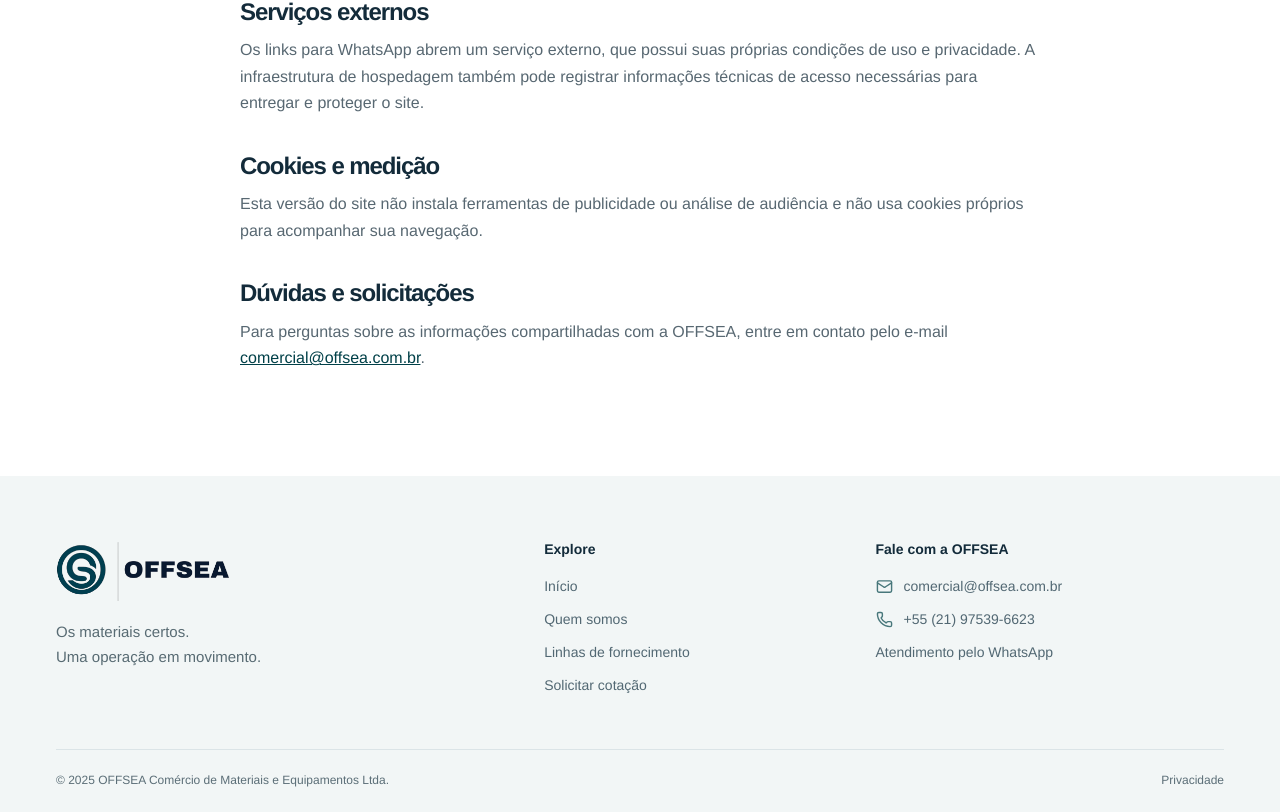
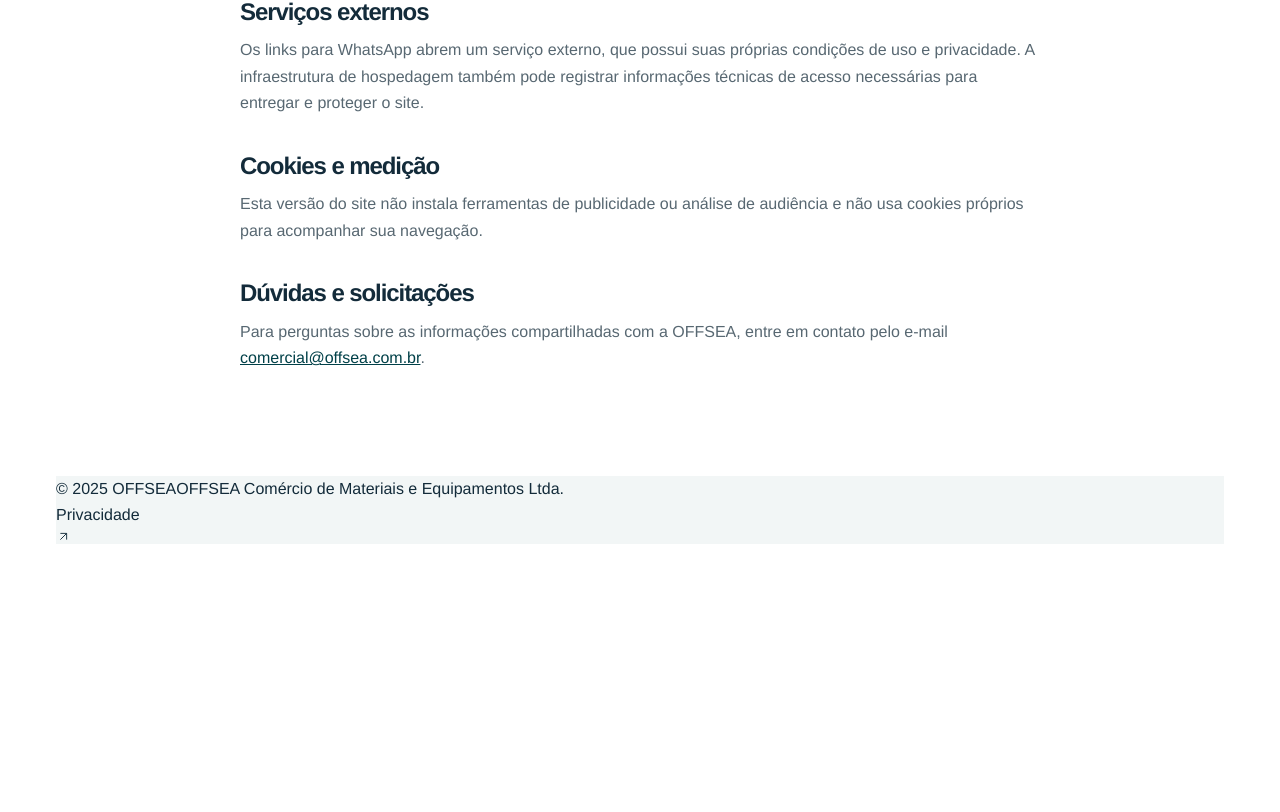
Before and after one commit to josevictordesouza14-ux/Site-offsea, a Next.js app: page /privacidade in a window 1280 px wide. Shown: the part 698-1510 px from the top of the page. After the commit the page ends 1242 px from the top, so only its background shows below. Built offline with nearby package versions, Linux system fonts and the light colour scheme.

Commit message:
Reduz informações repetidas no rodapé

```diff
--- a/src/components/Footer.tsx
+++ b/src/components/Footer.tsx
@@ -1,14 +1,6 @@
 import Link from "next/link";
-import { Mail, Phone } from "lucide-react";
-import { company, whatsappUrl } from "@/lib/company";
+import { company } from "@/lib/company";
 
 export default function Footer() {
-  return <footer className="footer" id="contato">
-    <div className="container footer-main">
-      <div className="footer-brand"><Link href="/" aria-label="OFFSEA — página inicial"><img src="/images/offsea-logo.svg" width="185" height="62" alt="OFFSEA" /></Link><p>Os materiais certos.<br />Uma operação em movimento.</p></div>
-      <div><h2>Explore</h2><Link href="/">Início</Link><Link href="/quemsomos">Quem somos</Link><Link href="/#produtos">Linhas de fornecimento</Link><Link href="/#cotacao">Solicitar cotação</Link></div>
-      <div className="footer-contact"><h2>Fale com a OFFSEA</h2><a href={`mailto:${company.email}`}><Mail size={17} aria-hidden="true" />{company.email}</a><a href={`tel:${company.phoneHref}`}><Phone size={17} aria-hidden="true" />{company.phone}</a><a href={whatsappUrl()} target="_blank" rel="noopener noreferrer">Atendimento pelo WhatsApp</a></div>
-    </div>
-    <div className="container footer-bottom"><span>© {new Date().getFullYear()} {company.legalName}</span><Link href="/privacidade">Privacidade</Link></div>
-  </footer>;
+  return <footer className="footer container"><p>© {new Date().getFullYear()} OFFSEA<span>{company.legalName}</span></p><Link href="/privacidade">Privacidade<svg width="15" height="15" viewBox="0 0 24 24" fill="none" stroke="currentColor" strokeWidth="1.5" aria-hidden="true"><path d="M7 17 17 7M7 7h10v10" /></svg></Link></footer>;
 }
```
